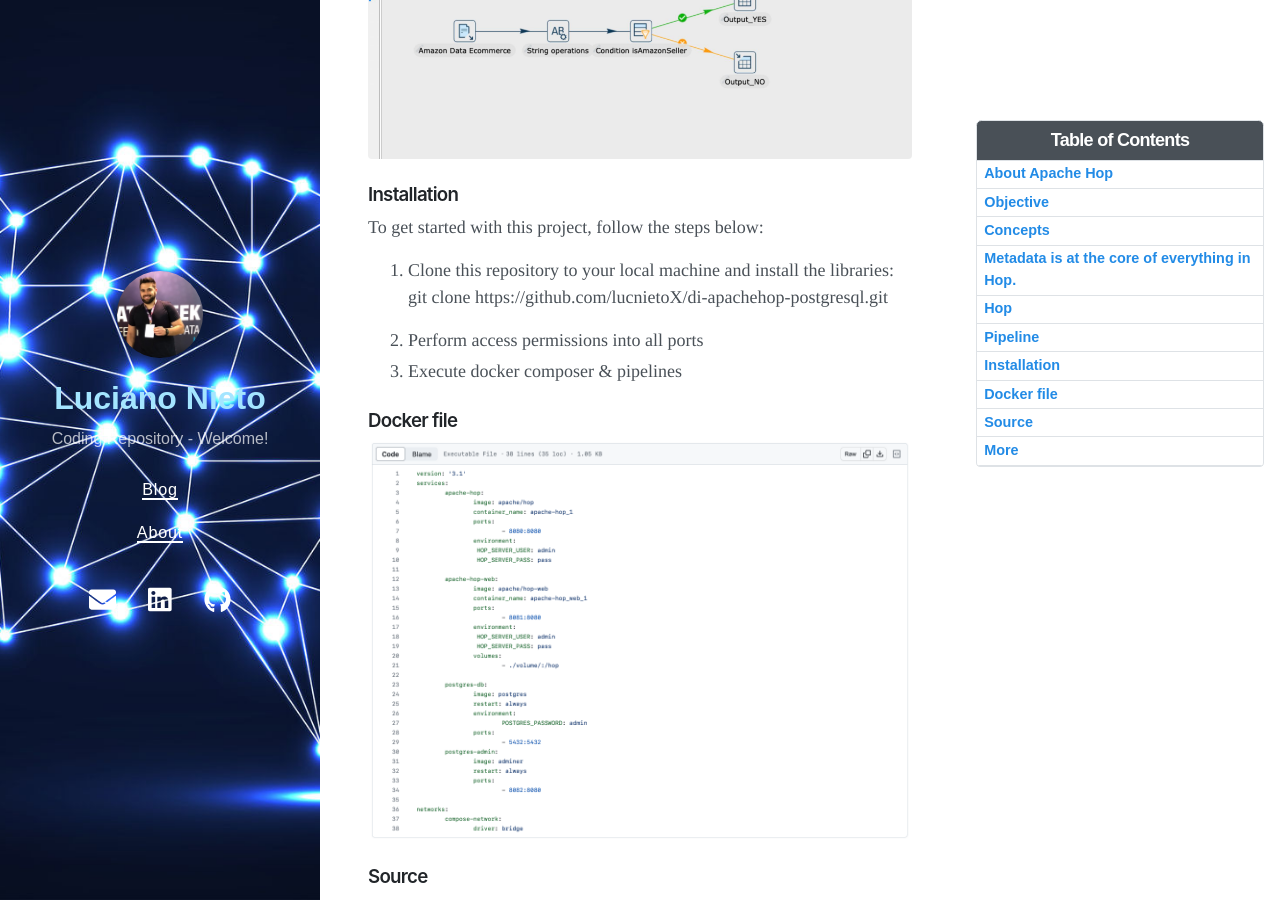
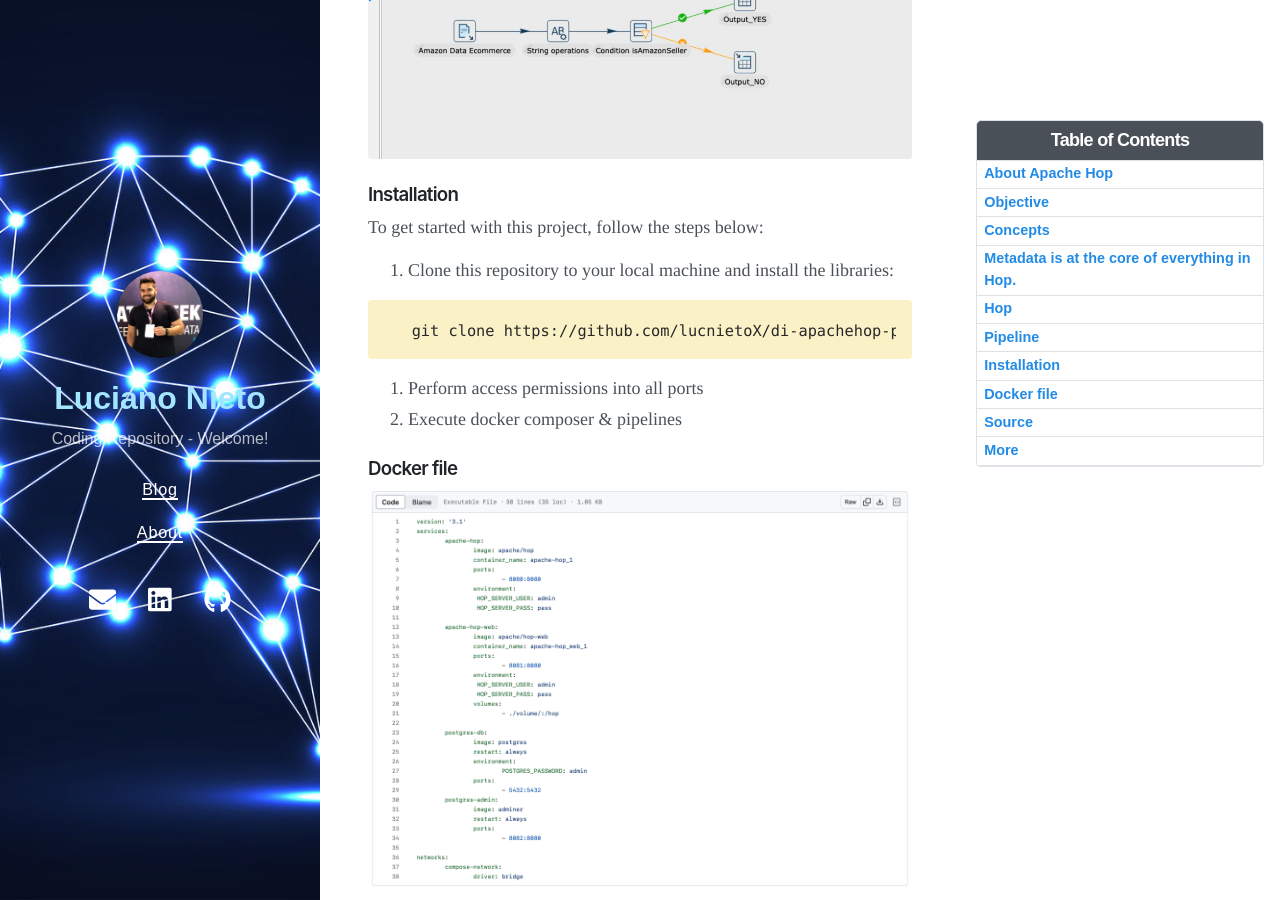
Before and after one commit to lucianonieto/lucianonieto.github.io, a Jekyll site: the page built from _posts/2023-05-30-using-apache-hop.md, in a window 1280 px wide and 900 px high, scrolled down 15978 px. Built offline with Jekyll 4.4.1, drawn with Linux system fonts in a browser that asks for light colours; nearby versions of some CDN libraries.

Commit message:
highlight

```diff
--- a/_posts/2023-05-30-using-apache-hop.md
+++ b/_posts/2023-05-30-using-apache-hop.md
@@ -580,7 +580,9 @@
 To get started with this project, follow the steps below:
 
 1. Clone this repository to your local machine and install the libraries:
+{% highlight console %}
    git clone https://github.com/lucnietoX/di-apachehop-postgresql.git
+{% endhighlight %}
 
 2. Perform access permissions into all ports
 3. Execute docker composer & pipelines
```
